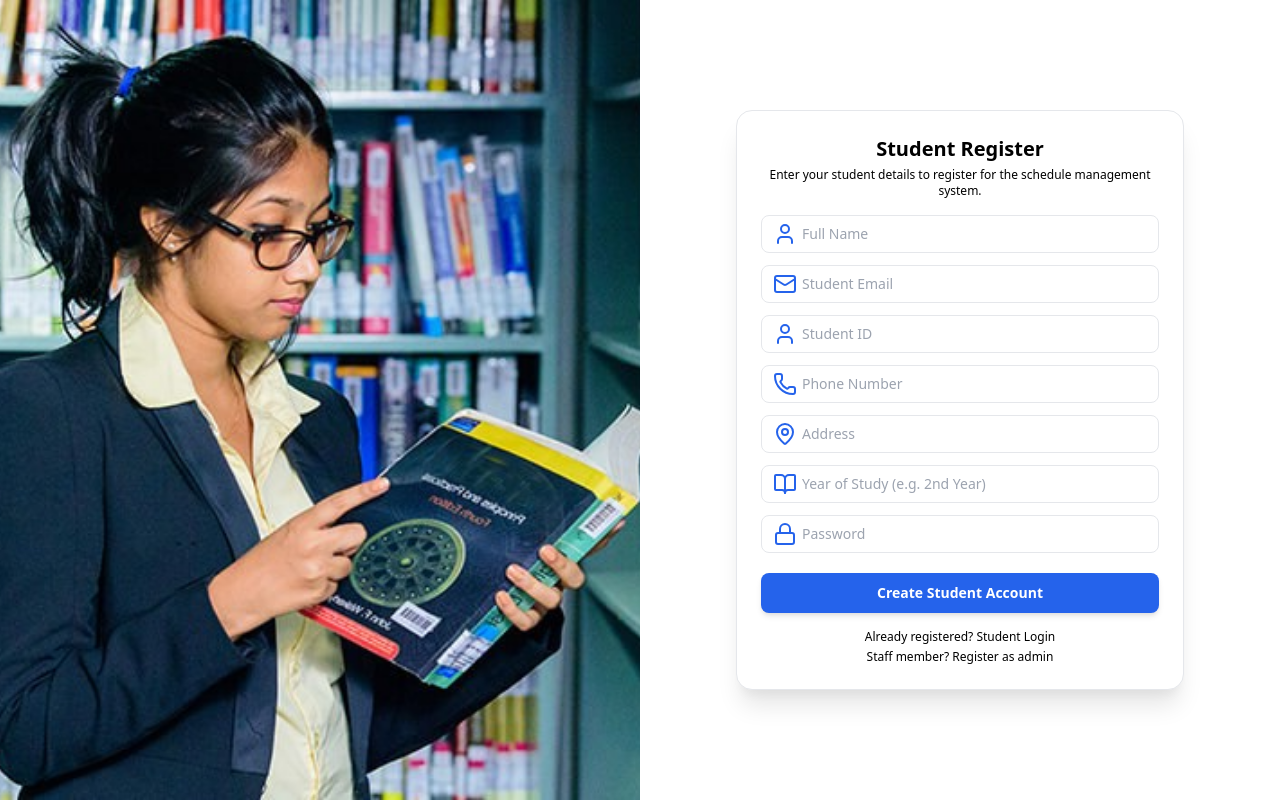
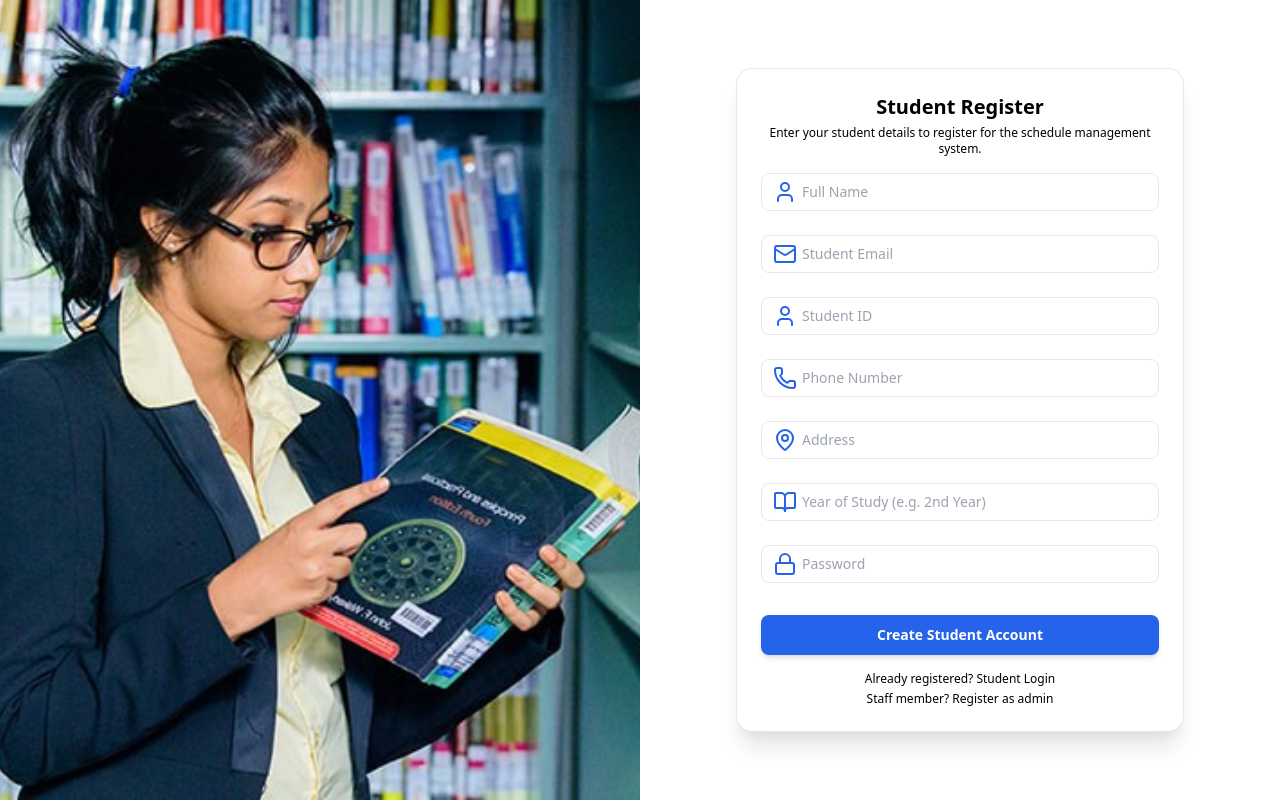
Before and after one commit to chamithsandeepa/Campus_Scheduler, a React (Vite) app in the folder frontend/: page /signup in a window 1280 px wide. Built offline with nearby package versions, Linux system fonts and the light colour scheme; no server answers.

Commit message:
feat: enhance signup and login validation with detailed error messages and regex checks

```diff
--- a/frontend/src/components/Input.jsx
+++ b/frontend/src/components/Input.jsx
@@ -1,13 +1,24 @@
-const Input = ({ icon: Icon, iconColor = "#2563eb", className = "", containerClassName = "mb-6", ...props }) => {
+const Input = ({ icon: Icon, iconColor = "#2563eb", className = "", containerClassName = "mb-6", errorMessage, ...props }) => {
   return (
-    <div className={`relative ${containerClassName}`}>
-      <div className='absolute inset-y-0 left-0 flex items-center pl-3 pointer-events-none'>
-        <Icon className='size-5' style={{ color: iconColor }} />
+    <div className={`${containerClassName}`}>
+      <div className="relative">
+        <div className='absolute inset-y-0 left-0 flex items-center pl-3 pointer-events-none'>
+          <Icon className='size-5' style={{ color: iconColor }} />
+        </div>
+        <input
+          {...props}
+          className={`w-full pl-10 pr-3 py-2 rounded-lg border transition duration-200 ${
+            errorMessage
+              ? "border-red-500 focus:border-red-500 focus:ring-1 focus:ring-red-500"
+              : "border-slate-300 focus:border-[#2563eb] focus:ring-1 focus:ring-[#2563eb]"
+          } ${className}`}
+        />
       </div>
-      <input
-        {...props}
-        className={`w-full pl-10 pr-3 py-2 rounded-lg border focus:border-[#2563eb] focus:ring-2 focus:ring-[#2563eb] transition duration-200 ${className || "bg-gray-800 bg-opacity-50 border-gray-700 text-white placeholder-gray-400"}`}
-      />
+      {errorMessage && (
+        <p className="text-red-500 text-[7px] mt-0.5 ml-1 font-semibold leading-none">
+          {errorMessage}
+        </p>
+      )}
     </div>
   );
 };
--- a/frontend/src/components/navbar/UserNav.jsx
+++ b/frontend/src/components/navbar/UserNav.jsx
@@ -44,6 +44,12 @@ const UserNav = () => {
             <Link to="/home" className="nav-item">
               Home
             </Link>
+            <a href="/home#features" className="nav-item">
+              Features
+            </a>
+            <a href="/home#about" className="nav-item">
+              About
+            </a>
             <Link to="/timetable" className="nav-item">
               Time Table
             </Link>
--- a/frontend/src/pages/LoginPage.jsx
+++ b/frontend/src/pages/LoginPage.jsx
@@ -6,29 +6,40 @@ import Input from "../components/Input";
 import { useAuthStore } from "../store/authStore";
 import loginImg from "../assets/images/login1.jpeg";
 
+import { toast } from "react-hot-toast";
+
 const LoginPage = () => {
   const [email, setEmail] = useState("");
   const [password, setPassword] = useState("");
+  const [errors, setErrors] = useState({});
   const navigate = useNavigate();
 
   const { login, isLoading, error } = useAuthStore();
+
+  const validate = (field, value) => {
+    let errorMsg = "";
+    if (field === "email") {
+      if (value && !/^(it|IT)\d{8}@my\.sliit\.lk$/.test(value)) errorMsg = "Use itXXXXXXXX@my.sliit.lk";
+    }
+    setErrors(prev => ({ ...prev, [field]: errorMsg }));
+  };
 
   const handleLogin = async (e) => {
     e.preventDefault();
 
     if (!email || !password) {
-      alert("Please enter both email and password");
+      toast.error("Please enter both email and password");
       return;
     }
 
-    const emailRegex = /^[^\s@]+@[^\s@]+\.[^\s@]+$/;
-    if (!emailRegex.test(email)) {
-      alert("Please enter a valid email address");
+    if (errors.email) {
+      toast.error("Please enter a valid student email");
       return;
     }
 
     try {
       const user = await login(email, password);
+      toast.success("Welcome back!");
 
       if (user?.role === "admin") {
         navigate("/admin/dashboard");
@@ -38,7 +49,7 @@ const LoginPage = () => {
         navigate("/home");
       }
     } catch (err) {
-      console.log("Login failed:", err);
+       toast.error(err.response?.data?.message || "Login failed");
     }
   };
 
@@ -77,8 +88,12 @@ const LoginPage = () => {
               type="email"
               placeholder="Student Email"
               value={email}
-              onChange={(e) => setEmail(e.target.value)}
-              containerClassName="mb-3"
+              onChange={(e) => {
+                  setEmail(e.target.value);
+                  validate("email", e.target.value);
+              }}
+              errorMessage={errors.email}
+              containerClassName="mb-6"
               className="bg-white border-slate-300 text-slate-900 placeholder-slate-400 text-sm"
             />
 
@@ -88,7 +103,7 @@ const LoginPage = () => {
               placeholder="Password"
               value={password}
               onChange={(e) => setPassword(e.target.value)}
-              containerClassName="mb-3"
+              containerClassName="mb-6"
               className="bg-white border-slate-300 text-slate-900 placeholder-slate-400 text-sm"
             />
 
--- a/frontend/src/pages/SignUpPage.jsx
+++ b/frontend/src/pages/SignUpPage.jsx
@@ -7,6 +7,8 @@ import PasswordStrengthMeter from "../components/PasswordStrengthMeter";
 import { useAuthStore } from "../store/authStore";
 import loginImg from "../assets/images/login1.jpeg";
 
+import { toast } from "react-hot-toast";
+
 const SignUpPage = () => {
   const [name, setName] = useState("");
   const [email, setEmail] = useState("");
@@ -15,32 +17,44 @@ const SignUpPage = () => {
   const [year, setYear] = useState("");
   const [phone, setPhone] = useState("");
   const [address, setAddress] = useState("");
+  const [errors, setErrors] = useState({});
   const navigate = useNavigate();
 
   const { signup, error, isLoading } = useAuthStore();
 
+  const validate = (field, value) => {
+    let errorMsg = "";
+    if (field === "name") {
+      if (value) {
+        if (!/^[A-Za-z\s]*$/.test(value)) errorMsg = "Only letters allowed";
+        else if (value.length < 3) errorMsg = "Min 3 letters required";
+      }
+    } else if (field === "email") {
+      if (value && !/^(it|IT)\d{8}@my\.sliit\.lk$/.test(value)) errorMsg = "Use itXXXXXXXX@my.sliit.lk";
+    } else if (field === "studentId") {
+      if (value && !/^(it|IT)\d{8}$/.test(value)) errorMsg = "Format: itXXXXXXXX";
+    } else if (field === "phone") {
+      if (value && !/^\d{10}$/.test(value)) errorMsg = "Must be 10 digits";
+    } else if (field === "password") {
+      if (value && value.length < 6) errorMsg = "Min 6 characters";
+    }
+
+    setErrors(prev => ({ ...prev, [field]: errorMsg }));
+  };
+
   const handleSignUp = async (e) => {
     e.preventDefault();
 
+    // Check for empty fields
     if (!name || !email || !password || !studentId || !year || !phone || !address) {
-      alert("All fields are required");
+      toast.error("All fields are required");
       return;
     }
 
-    const nameRegex = /^[A-Za-z\s]+$/;
-    if (!nameRegex.test(name)) {
-      alert("Name should only contain letters and spaces");
-      return;
-    }
-
-    const sliitEmailRegex = /^it\d{8}@my\.sliit\.lk$/i;
-    if (!sliitEmailRegex.test(email)) {
-      alert("Please use your SLIIT student email (e.g., it12345678@my.sliit.lk)");
-      return;
-    }
-
-    if (password.length < 6) {
-      alert("Password must be at least 6 characters long");
+    // Ensure no existing format errors
+    const hasErrors = Object.values(errors).some(msg => msg !== "");
+    if (hasErrors) {
+      toast.error("Please fix the errors in the form");
       return;
     }
 
@@ -55,9 +69,10 @@ const SignUpPage = () => {
         phoneNumber: phone,
         address,
       });
+      toast.success("Account created successfully!");
       navigate("/login");
     } catch (err) {
-      console.log(err);
+      toast.error(err.response?.data?.message || "Registration failed");
     }
   };
 
@@ -95,8 +110,12 @@ const SignUpPage = () => {
               type="text"
               placeholder="Full Name"
               value={name}
-              onChange={(e) => setName(e.target.value)}
-              containerClassName="mb-3"
+              onChange={(e) => {
+                  setName(e.target.value);
+                  validate("name", e.target.value);
+              }}
+              errorMessage={errors.name}
+              containerClassName="mb-6"
               className="bg-white border-slate-300 text-slate-900 placeholder-slate-400 text-sm"
             />
 
@@ -105,8 +124,12 @@ const SignUpPage = () => {
               type="email"
               placeholder="Student Email"
               value={email}
-              onChange={(e) => setEmail(e.target.value)}
-              containerClassName="mb-3"
+              onChange={(e) => {
+                  setEmail(e.target.value);
+                  validate("email", e.target.value);
+              }}
+              errorMessage={errors.email}
+              containerClassName="mb-6"
               className="bg-white border-slate-300 text-slate-900 placeholder-slate-400 text-sm"
             />
 
@@ -115,8 +138,12 @@ const SignUpPage = () => {
               type="text"
               placeholder="Student ID"
               value={studentId}
-              onChange={(e) => setStudentId(e.target.value)}
-              containerClassName="mb-3"
+              onChange={(e) => {
+                  setStudentId(e.target.value);
+                  validate("studentId", e.target.value);
+              }}
+              errorMessage={errors.studentId}
+              containerClassName="mb-6"
               className="bg-white border-slate-300 text-slate-900 placeholder-slate-400 text-sm"
             />
 
@@ -125,8 +152,12 @@ const SignUpPage = () => {
               type="text"
               placeholder="Phone Number"
               value={phone}
-              onChange={(e) => setPhone(e.target.value)}
-              containerClassName="mb-3"
+              onChange={(e) => {
+                  setPhone(e.target.value);
+                  validate("phone", e.target.value);
+              }}
+              errorMessage={errors.phone}
+              containerClassName="mb-6"
               className="bg-white border-slate-300 text-slate-900 placeholder-slate-400 text-sm"
             />
 
@@ -136,7 +167,7 @@ const SignUpPage = () => {
               placeholder="Address"
               value={address}
               onChange={(e) => setAddress(e.target.value)}
-              containerClassName="mb-3"
+              containerClassName="mb-6"
               className="bg-white border-slate-300 text-slate-900 placeholder-slate-400 text-sm"
             />
 
@@ -146,7 +177,7 @@ const SignUpPage = () => {
               placeholder="Year of Study (e.g. 2nd Year)"
               value={year}
               onChange={(e) => setYear(e.target.value)}
-              containerClassName="mb-3"
+              containerClassName="mb-6"
               className="bg-white border-slate-300 text-slate-900 placeholder-slate-400 text-sm"
             />
 
@@ -155,8 +186,12 @@ const SignUpPage = () => {
               type="password"
               placeholder="Password"
               value={password}
-              onChange={(e) => setPassword(e.target.value)}
-              containerClassName="mb-3"
+              onChange={(e) => {
+                  setPassword(e.target.value);
+                  validate("password", e.target.value);
+              }}
+              errorMessage={errors.password}
+              containerClassName="mb-6"
               className="bg-white border-slate-300 text-slate-900 placeholder-slate-400 text-sm"
             />
 
```
Also changed, not shown: 1 other file (tests, documents, lock files or other folders).
